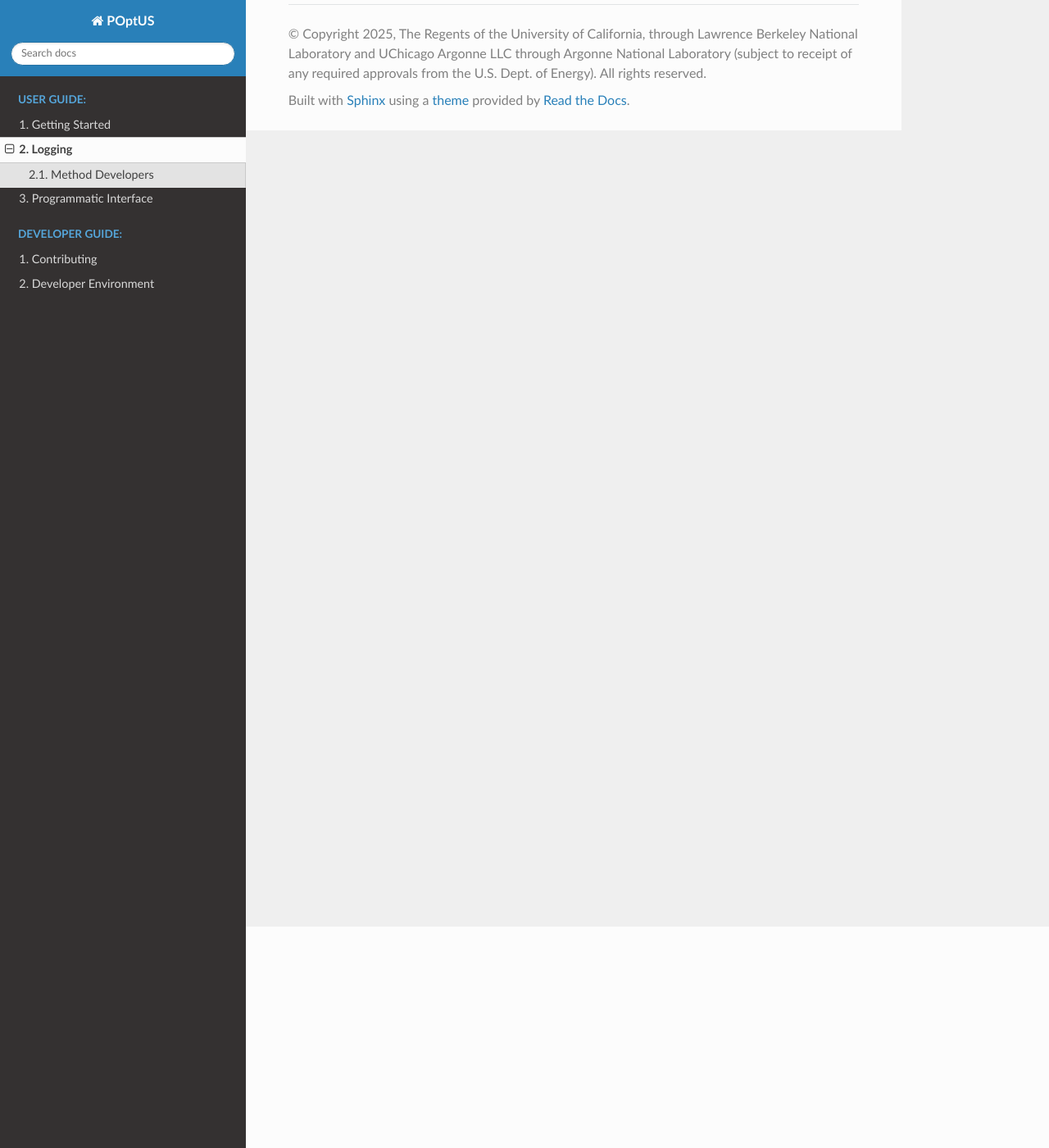
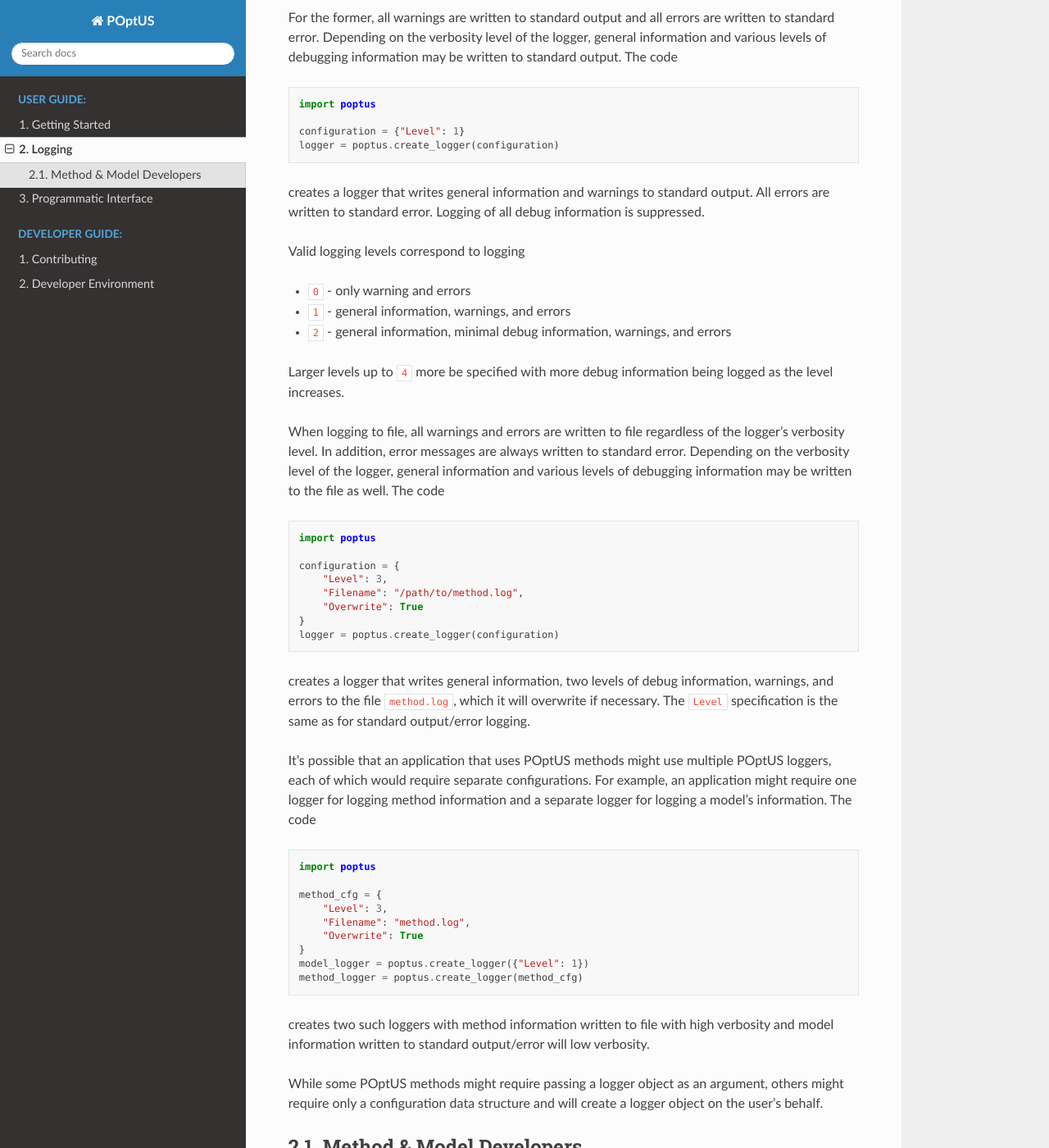
Before and after one commit to POptUS/POptUS, a Sphinx documentation site: the page built from docs/logging.rst, in a window 1280 px wide and 1400 px high, scrolled down 270 px. Shown: the whole window at 82% size. Built offline with Sphinx 7.4.7 and the Read the Docs theme 3.1.0, drawn with Linux system fonts in a browser that asks for light colours; the version number could not be read and is left out; some of the changed text lies outside the part shown.

Commit message:
(Issue #5) Add logging docs for users of POptUS applications.
Docs for developers that will use the loggers are tentatively set to appear in a
Jupyter book.

```diff
--- a/docs/logging.rst
+++ b/docs/logging.rst
@@ -1,5 +1,96 @@
 Logging
 =======
 
-Method Developers
------------------
+|poptus| logging facilities allow for logging to either
+
+1. standard output/standard error or
+2. to a file.
+
+For the former, all warnings are written to standard output and all errors are
+written to standard error.  Depending on the verbosity level of the logger,
+general information and various levels of debugging information may be written
+to standard output.  The code
+
+.. code:: python
+
+    import poptus
+
+    configuration = {"Level": 1}
+    logger = poptus.create_logger(configuration)
+
+creates a logger that writes general information and warnings to standard
+output.  All errors are written to standard error.  Logging of all debug
+information is suppressed.
+
+Valid logging levels correspond to logging
+
+* ``0`` - only warning and errors
+* ``1`` - general information, warnings, and errors
+* ``2`` - general information, minimal debug information, warnings, and errors
+
+Larger levels up to ``4`` more be specified with more debug information being
+logged as the level increases.
+
+When logging to file, all warnings and errors are written to file regardless of
+the logger's verbosity level.  In addition, error messages are always written to
+standard error.  Depending on the verbosity level of the logger, general
+information and various levels of debugging information may be written to the
+file as well.  The code
+
+.. code:: python
+
+    import poptus
+
+    configuration = {
+        "Level": 3,
+        "Filename": "/path/to/method.log",
+        "Overwrite": True
+    }
+    logger = poptus.create_logger(configuration)
+
+creates a logger that writes general information, two levels of debug
+information, warnings, and errors to the file ``method.log``, which it will
+overwrite if necessary.  The ``Level`` specification is the same as for standard
+output/error logging.
+
+It's possible that an application that uses |poptus| methods might use multiple
+|poptus| loggers, each of which would require separate configurations.  For
+example, an application might require one logger for logging method information
+and a separate logger for logging a model's information.  The code
+
+.. code:: python
+
+    import poptus
+
+    method_cfg = {
+        "Level": 3,
+        "Filename": "method.log",
+        "Overwrite": True
+    }
+    model_logger = poptus.create_logger({"Level": 1})
+    method_logger = poptus.create_logger(method_cfg)
+
+creates two such loggers with method information written to file with high
+verbosity and model information written to standard output/error will low
+verbosity.
+
+While some |poptus| methods might require passing a logger object as an
+argument, others might require only a configuration data structure and will
+create a logger object on the user's behalf.
+
+Method & Model Developers
+-------------------------
+.. _`xSDK requirement`: https://xsdk.info/policies
+
+The |poptus| logging facilities have been designed so that methods that restrict
+all logging activities to using these facilities will satisy a mandatory `xSDK
+requirement`_.  Therefore, all |poptus| methods should use these logging
+facilities so that |poptus| can qualify for inclusion in the xSDK community.
+This requirement has the additional side effect of providing for users a common
+interface for configuration logging and a common look/feel in logged results.
+Importantly, it should also simplify and aid |poptus| development and
+maintenance.
+
+.. todo::
+
+    Include link to examples in Jupyter book once that exists.
```
